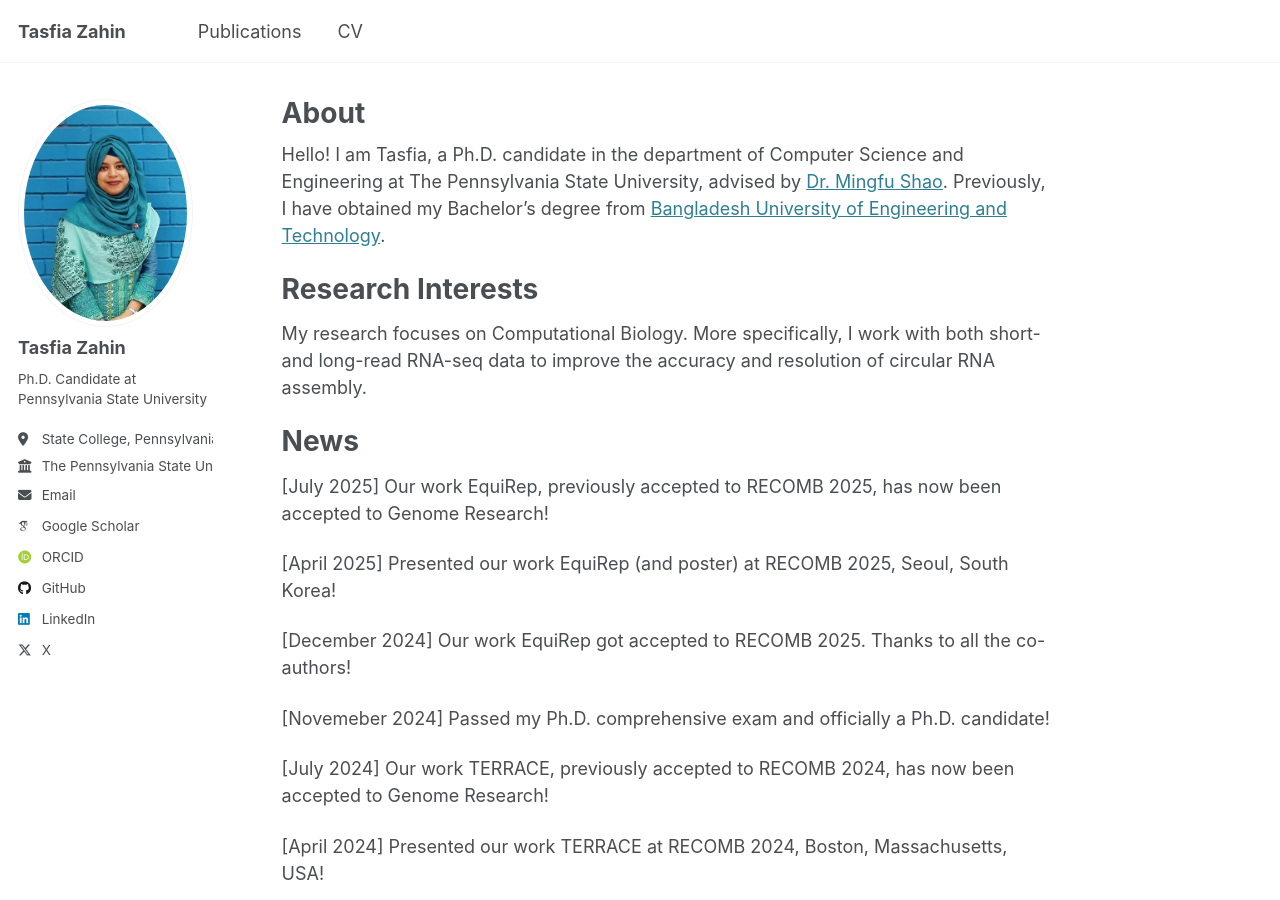
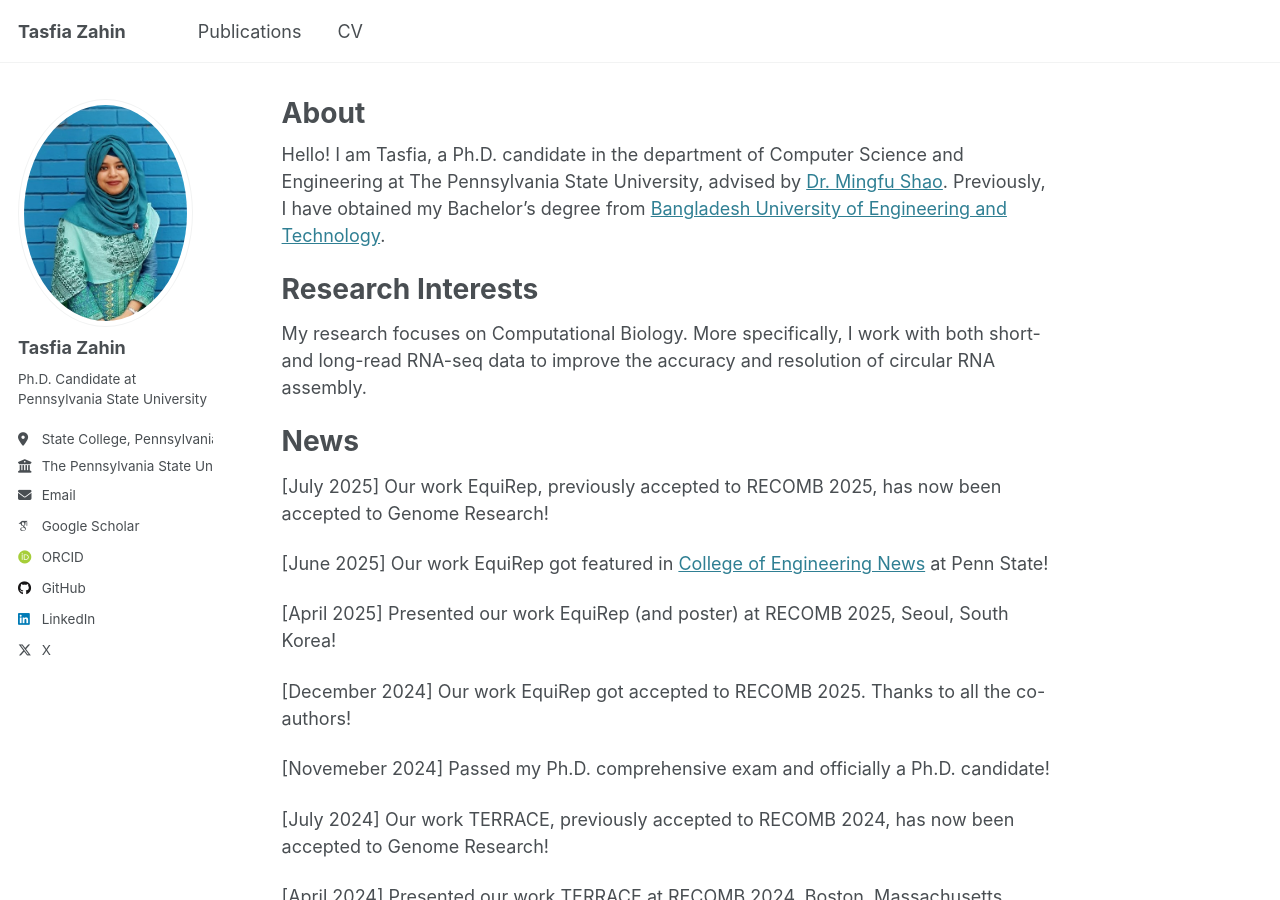
Before and after one commit to TasfiaZahin/TasfiaZahin.github.io, a Jekyll site: the page built from _pages/about.md, in a window 1280 px wide and 900 px high. Built offline with Jekyll 4.4.1, drawn with Linux system fonts in a browser that asks for light colours; some web fonts are replaced.

Commit message:
updated about

```diff
--- a/_pages/about.md
+++ b/_pages/about.md
@@ -17,6 +17,8 @@ My research focuses on Computational Biology. More specifically, I work with bot
 News
 ======
 [July 2025] Our work EquiRep, previously accepted to RECOMB 2025, has now been accepted to Genome Research!
+
+[June 2025] Our work EquiRep got featured in [College of Engineering News](https://www.psu.edu/news/engineering/story/qa-how-does-computer-science-advance-biology?fbclid=IwY2xjawQBjyVleHRuA2FlbQIxMABicmlkETFBcGFkZ2EzSkhkNlVDTUw2c3J0YwZhcHBfaWQQMjIyMDM5MTc4ODIwMDg5MgABHl77hkkgqbG_k3am-Wd3_RHWAPU1IBs075JhtvZUIO9Ld1i4Q0i6yYd3eyr3_aem_zAvEAifdZJay4WI50TdiyA) at Penn State!
 
 [April 2025] Presented our work EquiRep (and poster) at RECOMB 2025, Seoul, South Korea!
 
```
